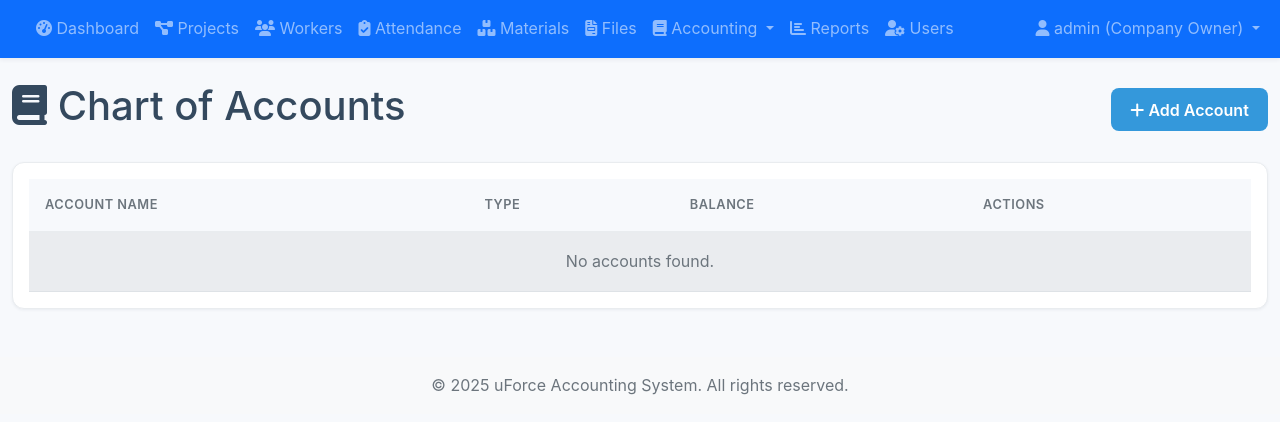
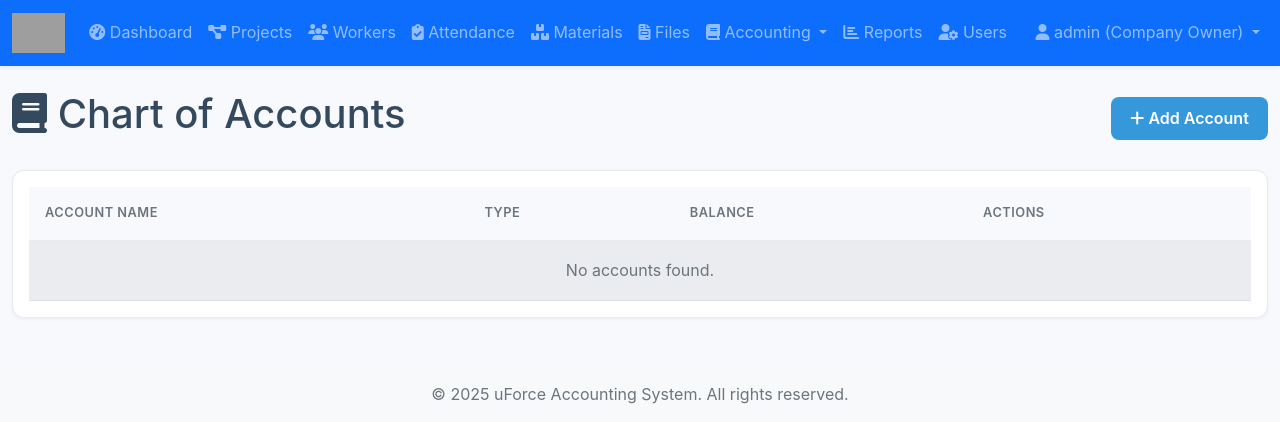
Before and after one commit to praveentp099/uforce_accounting, a Django app: page /accounts/list/ in a window 1280 px wide. Shown: the top 422 px of the page. Run offline with Django 5.2, Linux system fonts and the light colour scheme; a user stored in the database is signed in; some libraries are stand-ins or nearby versions; grey boxes are pictures that could not be loaded.

Commit message:
updated base.html

```diff
--- a/templates/base.html
+++ b/templates/base.html
@@ -5,18 +5,28 @@
 <head>
     <meta charset="UTF-8">
     <meta name="viewport" content="width=device-width, initial-scale=1.0">
-    <title>{% block title %}UForce Accounting{% endblock %}</title>
+    <title>{% block title %}UForce{% endblock %}</title>
     <link rel="icon" type="image/png" href="{% static 'images/logo.png' %}">
     <link href="{% static 'css/bootstrap.min.css' %}" rel="stylesheet">
+
     <link href="https://cdnjs.cloudflare.com/ajax/libs/font-awesome/6.1.1/css/all.min.css" rel="stylesheet">
     <link href="{% static 'css/styles.css' %}" rel="stylesheet">
 
+    <!-- This style block will control your logo's size -->
+    <style>
+        .navbar-brand img {
+            height: 40px; /* Sets the height to 40 pixels */
+            width: auto;  /* Maintains the original aspect ratio */
+            /* Removed border-radius to match your screenshot */
+        }
+    </style>
 </head>
 <body>
     <nav class="navbar navbar-expand-lg navbar-dark bg-primary sticky-top">
         <div class="container-fluid">
+            <!-- Removed duplicate {% load static %} tag -->
             <a class="navbar-brand" href="{% url 'dashboard' %}">
-                <!-- <img src="{% static 'images/logo.png' %}" alt="uForce Logo"> -->
+                <img src="{% static 'images/logo.png' %}" alt="uForce Logo">
             </a>
             <button class="navbar-toggler" type="button" data-bs-toggle="collapse" data-bs-target="#mainNavbar">
                 <span class="navbar-toggler-icon"></span>
@@ -41,6 +51,7 @@
                             <li><a class="dropdown-item" href="{% url 'journal_create' %}?type=contra">Contra Voucher</a></li>
                         </ul>
                     </li>
+                    <!-- Corrected URL name from 'reports_dashboard' to 'expense_analysis' -->
                     <li class="nav-item"><a class="nav-link" href="{% url 'reports_dashboard' %}"><i class="fas fa-chart-bar"></i> Reports</a></li>
                     <li class="nav-item"><a class="nav-link" href="{% url 'user_list' %}"><i class="fas fa-user-cog"></i> Users</a></li>
                     {% endif %}
```
